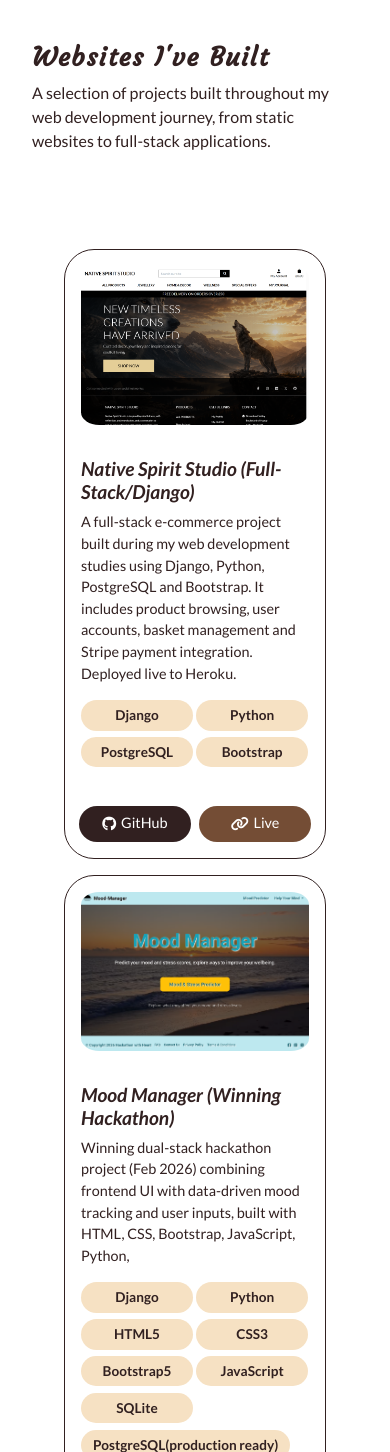
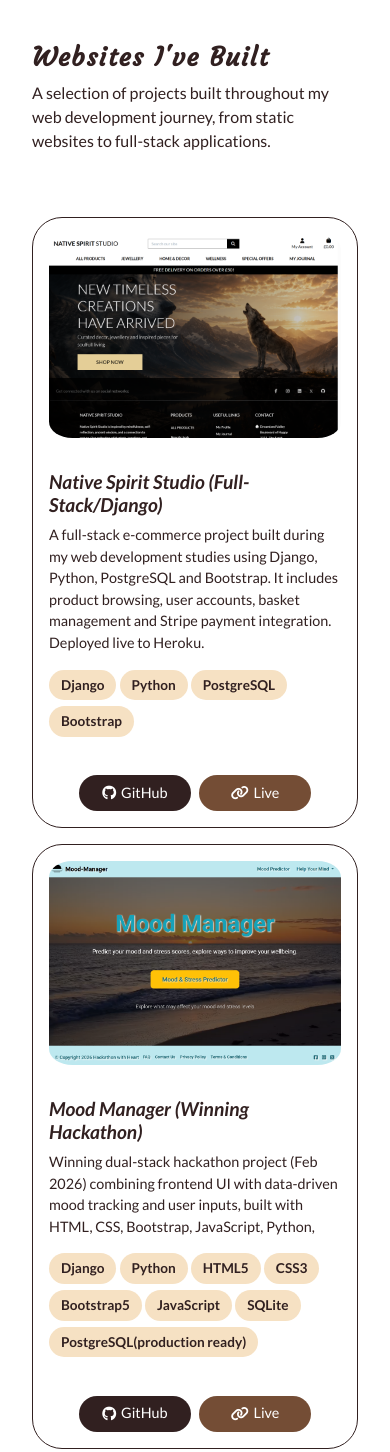
Before and after one commit to Rubina1978/portfolio-1.1, a Django app: page / in a window 390 px wide. Shown: the part 2564-4016 px from the top of the page. Run offline with Django 5.2, Linux system fonts and the light colour scheme; data comes from the database, SQL or seed files in the repository; some libraries are stand-ins or nearby versions.

Commit message:
add timeline and fix project cards appearance on mobile

```diff
--- a/new_portfolio/static/css/base.css
+++ b/new_portfolio/static/css/base.css
@@ -212,6 +212,7 @@ html {
 }
 .project-intro .card {
     border-radius: 30px;
+    width:400px;
 }
 .card-title {
     font-weight: 600;
@@ -374,6 +375,7 @@ html {
 border: 1px solid #312020;
 transition: 0.3s ease-in-out;
 border-radius: 30px;
+
 }
 
 .card-title {
@@ -404,6 +406,9 @@ border-radius: 30px;
 }
 /* projects */
 
+.project-cards-container {
+    width:100%;
+}
 .card-title {
     color:#312020;
 }
--- a/new_portfolio/templates/home/index.html
+++ b/new_portfolio/templates/home/index.html
@@ -155,7 +155,7 @@
     A selection of projects built throughout my web development journey, from
     static websites to full-stack applications.
   </p>
-  <div class="container project-cards">
+  <div class="project-cards-container">
   <div class="row">
     <div class="col-12 col-lg-11 mx-auto mt-5">
       {% for project in projects %}
```
Also changed, not shown: about/static/about/css/about.css (+23 -1 lines).
